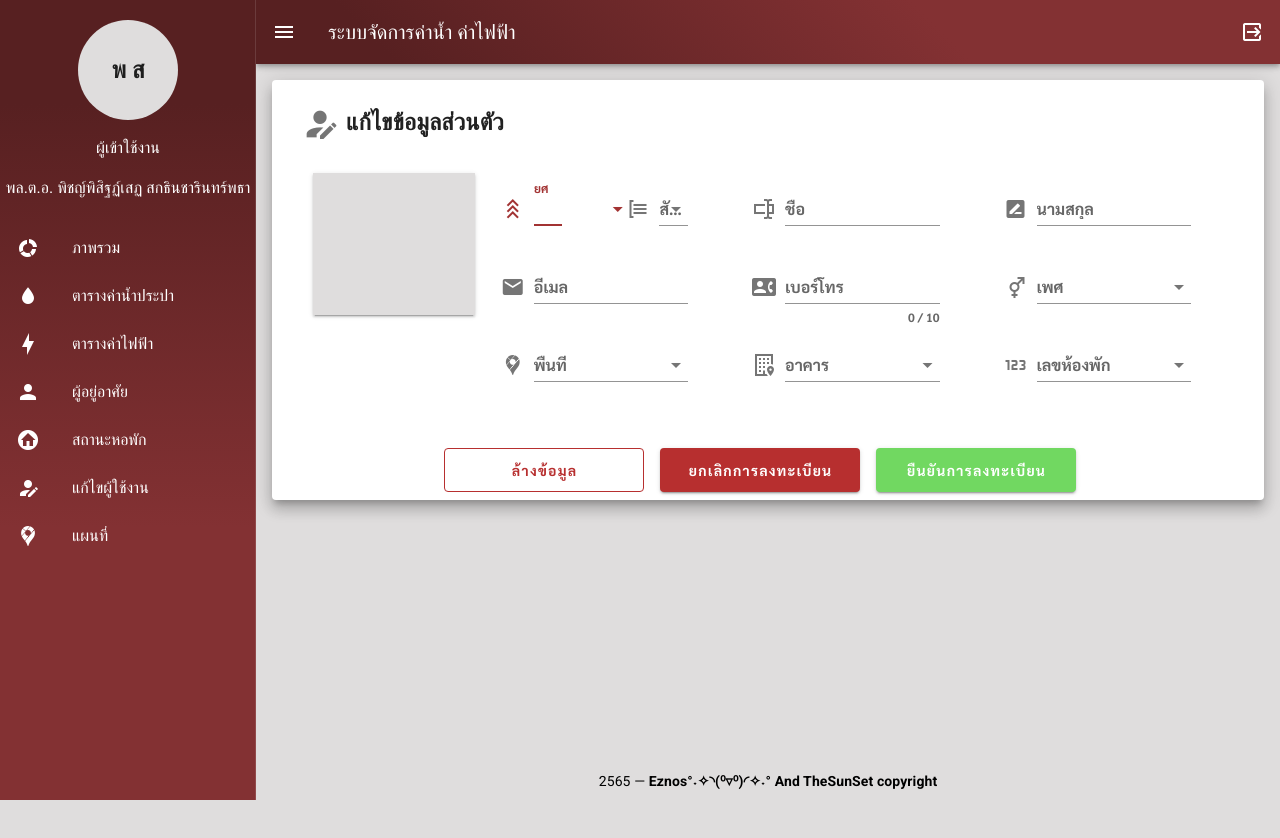
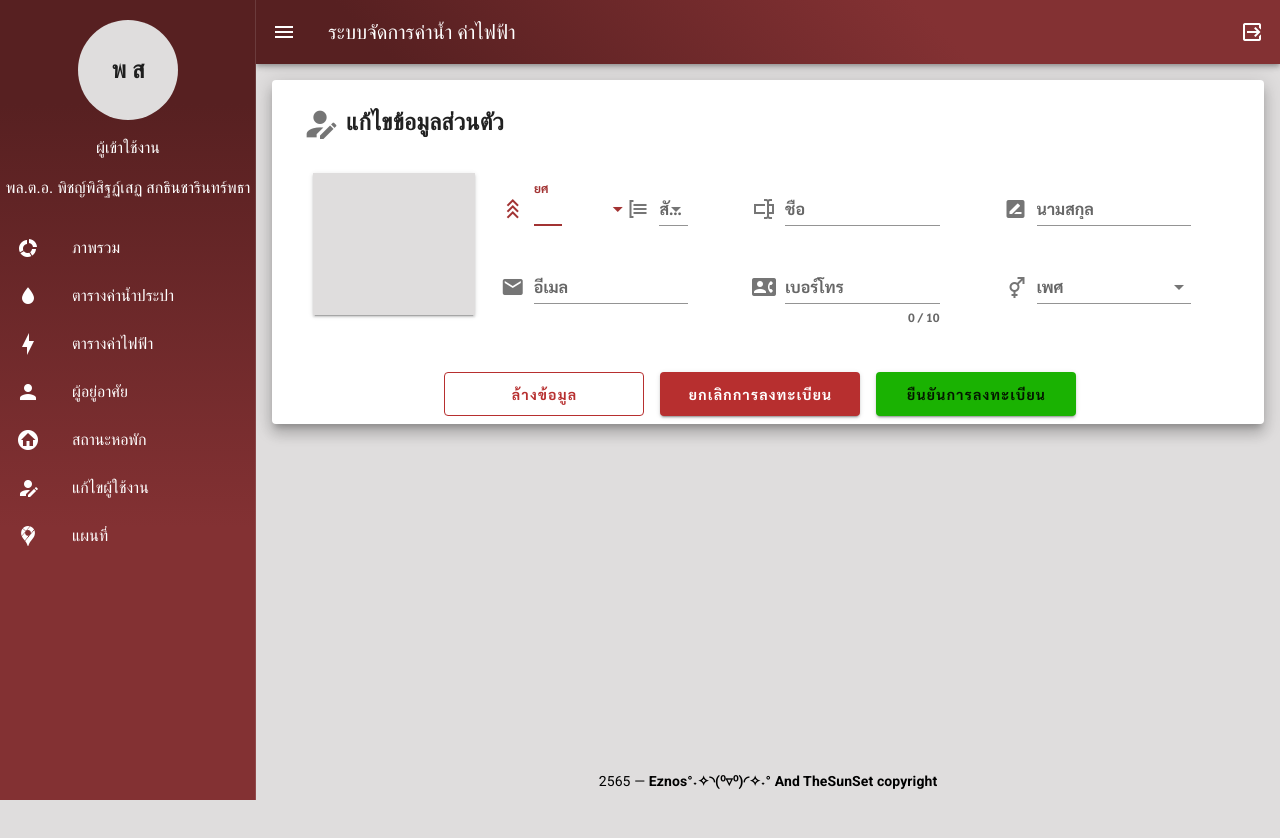
Before and after one commit to eznos/BMS-Back-Office-UI, a Vue app: page /edit in a window 1280 px wide. Shown: the top 838 px of the page. Built offline with nearby package versions, Linux system fonts and the light colour scheme.

Commit message:
- feat(✨): delete zone, building and room text-filed in form

```diff
--- a/src/views/edituser/Edituser.vue
+++ b/src/views/edituser/Edituser.vue
@@ -137,8 +137,8 @@
                   <!-- tel. -->
                   <v-col cols="12" sm="4" md="6" lg="4">
                     <v-text-field
-                      :rules="[rules.phoneNumber.regex]"
-                      v-model="phoneNumber"
+                      :rules="[rules.phone_number.regex]"
+                      v-model="phone_number"
                       :counter="10"
                       label="เบอร์โทร"
                       required
@@ -147,52 +147,16 @@
                       @keypress="isNumber($event)"
                     ></v-text-field>
                   </v-col>
-                  <!-- sex -->
+                  <!-- gender -->
                   <v-col cols="12" sm="4" md="6" lg="4">
                     <v-select
-                      v-model="sex"
+                      v-model="gender"
                       prepend-icon="mdi-gender-male-female"
                       item-color="red"
-                      :items="sexs"
+                      :items="genders"
                       label="เพศ"
                     >
                     </v-select>
-                  </v-col>
-                  <!-- zone -->
-                  <v-col cols="12" sm="4" md="6" lg="4">
-                    <v-autocomplete
-                      v-model="zone"
-                      label="พื้นที่"
-                      :items="zones"
-                      prepend-icon="mdi-google-maps"
-                      required
-                      clearable
-                    >
-                    </v-autocomplete>
-                  </v-col>
-                  <!-- building -->
-                  <v-col cols="12" sm="4" md="6" lg="4">
-                    <v-autocomplete
-                      v-model="building"
-                      :items="buildings"
-                      label="อาคาร"
-                      required
-                      clearable
-                      prepend-icon="mdi-office-building-marker-outline"
-                    >
-                    </v-autocomplete>
-                  </v-col>
-                  <!-- roomnumber -->
-                  <v-col cols="12" sm="4" md="6" lg="4">
-                    <v-autocomplete
-                      v-model="room"
-                      :items="rooms"
-                      label="เลขห้องพัก"
-                      required
-                      clearable
-                      prepend-icon="mdi-numeric"
-                    >
-                    </v-autocomplete>
                   </v-col>
                 </v-row>
                 <v-row> </v-row>
@@ -216,25 +180,15 @@
               ล้างข้อมูล
             </v-btn>
             <!-- cancel form -->
-            <v-btn
-              class="mr-4"
-              to="/login"
-              dark
-              width="200px"
-              large
-              color="error"
-            >
+            <v-btn class="mr-4" to="/login" width="200px" large color="error">
               ยกเลิกการลงทะเบียน
             </v-btn>
             <!-- submit form -->
             <v-btn
               class="mr-4"
-              color="#71D861"
+              color="agree"
               width="200px"
-              dark
               large
-              v-bind="attrs"
-              v-on="on"
               :disabled="!valid"
             >
               ยืนยันการลงทะเบียน
@@ -255,18 +209,19 @@ export default {
     attrs: {},
     valid: true,
     clicked: false,
-    profileImage: "",
+
     loader: null,
     avatar: null,
+    profileImage: "",
     rank: "",
     affiliation: "",
     firstname: "",
     lastname: "",
-    sex: "",
-    sexs: ["ชาย", "หญิง", "ไม่ระบุ"],
+    gender: "",
+    genders: ["ชาย", "หญิง", "ไม่ระบุ"],
     tel: "",
     email: "",
-    phoneNumber: "",
+    phone_number: "",
     zone: null,
     building: null,
     room: null,
@@ -816,7 +771,7 @@ export default {
             v
           ) || "อีเมลไม่ถูกต้อง",
       },
-      phoneNumber: {
+      phone_number: {
         required: (v) => !!v || "กรุณาใส่เบอร์โทรศัพท์",
         regex: (v) =>
           /^(08[0-9]{8})|(06[0-9]{8})|(09[0-9]{8})$/.test(v) ||
```
